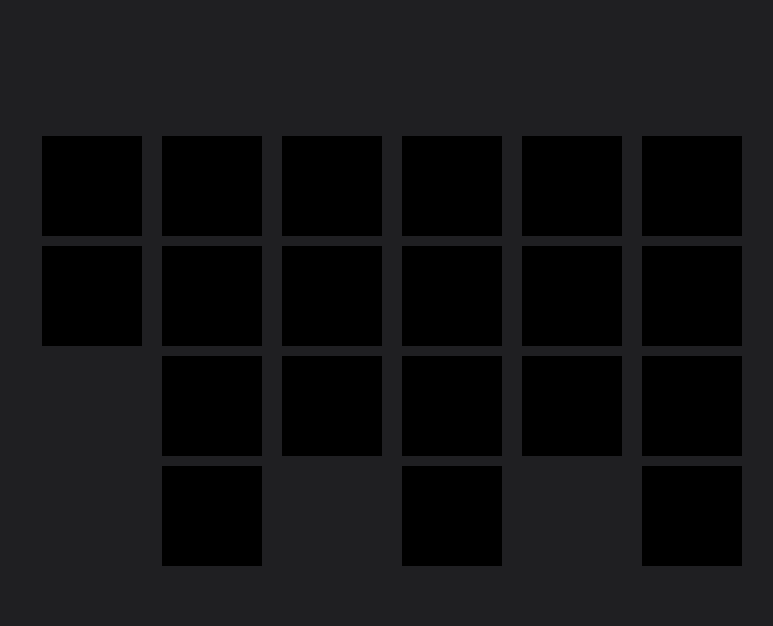
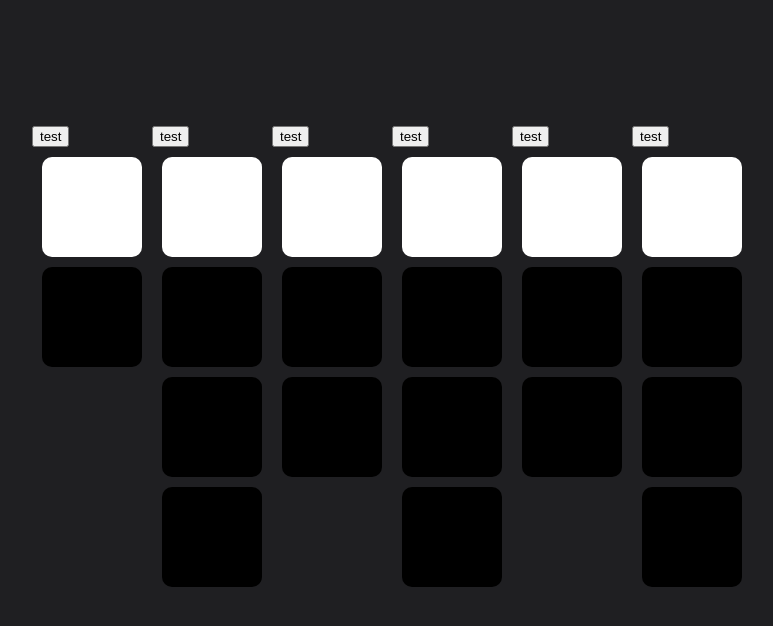
Before and after one commit to Drozdziu/BinaryClockVue, a Vue app: page / in a window 1280 px wide. Shown: the top 626 px of the page, without its empty margins (248-1021 px from the left). Built offline with nearby package versions, Linux system fonts and the light colour scheme.

Commit message:
Provisory lightup
Added logic to lightup the first of divs

```diff
--- a/src/App.vue
+++ b/src/App.vue
@@ -1,15 +1,19 @@
 <script setup>
 import binaryNumber from './components/binaryNumber.vue'
+// const time = new Date()
+let hours = 8//time.getHours()
+let minutes = 12//time.getMinutes()
+let seconds = 24//time.getSeconds()
 </script>
 
 <template>
   <div class="container">
-    <binary-number msg="2"/>
-    <binary-number msg="4"/>
-    <binary-number msg="3"/>
-    <binary-number msg="4"/>
-    <binary-number msg="3"/>
-    <binary-number msg="4"/>
+    <binary-number :msg="2" :time="hours"/>
+    <binary-number :msg="4" :time="hours"/>
+    <binary-number :msg="3" :time="minutes"/>
+    <binary-number :msg="4" :time="minutes"/>
+    <binary-number :msg="3" :time="seconds"/>
+    <binary-number :msg="4" :time="seconds"/>
   </div>
 </template>
 
--- a/src/components/binaryNumber.vue
+++ b/src/components/binaryNumber.vue
@@ -1,26 +1,48 @@
 <script>
     export default {
-    name: 'binaryNumber ',
+    name: 'binary-number',
     props: {
-        msg: String
-    },
-    data() { // zmienne
-        const time = new Date()
-        return {
-            hours: time.getHours(),
-            minutes: time.getMinutes(),
-            seconds: time.getSeconds(),
+        msg: Number,
+        time: Number,
+        //testNumber: 0  tak nie robimy
+        testNumber: {
+            type: Number,
+            default: 0
         }
     },
-    methods: { }// metody
+    data(){
+        return{
+            testTime: this.testNumber,
+        }
+    },
+    methods: {
+        test(){
+            console.log(this.testTime)
+            this.testTime+=1
+            this.lightup()
+        },
+        lightup(){
+            const boxes = this.$el.getElementsByClassName('number') // this.$el - tylko w tym komponencie
+            console.log(boxes)
+            if(this.testTime % 2 == 1 && boxes[0]) boxes[0].style.backgroundColor = "white"
+            else boxes[0].style.backgroundColor = "black"
+            // if(this.testTime >= 8 && boxes[3]) boxes[3].style.backgroundColor = "white"
+        }
+     },
+    mounted() {
+        this.test()
+        this.lightup()
+    }
 }
 </script>
 <template>
 <div id="container">
+    <button @click="test">test</button>
     <div class="number"></div>
     <div class="number"></div>
-    <div class="number" v-if="msg === '3' || msg === '4'"></div>
-    <div class="number"v-if="msg === '4'"></div>
+    <div class="number" v-if="msg >= 3"></div>
+    <div class="number"v-if="msg >= 4"></div>
+
 </div>
 </template>
 
@@ -30,5 +52,7 @@
         height: 100px;
         width: 100px;
         margin: 10px;
+        transition: 200ms;
+        border-radius: 10px;
     }
 </style>
```
